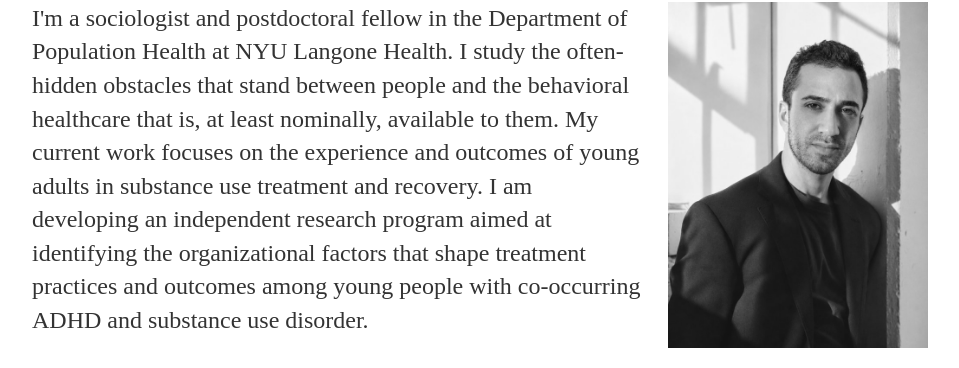
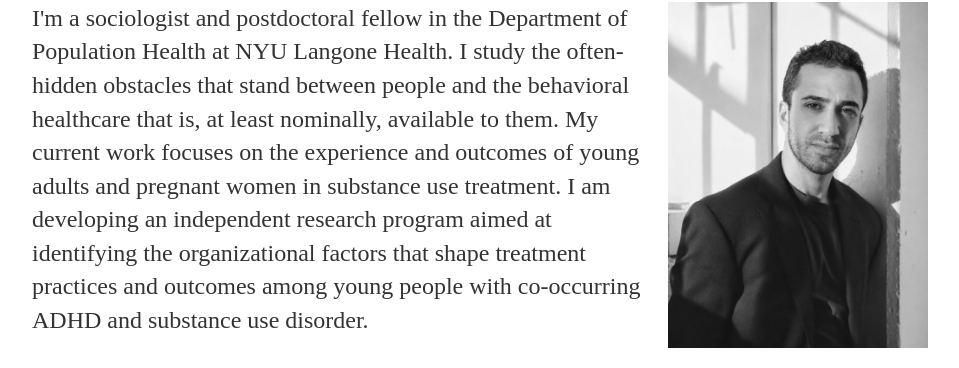
Before and after one commit to aja2182/aja2182.github.io, a Jekyll site: the page built from about/index.html, in a window 1280 px wide. Shown: the part 180-548 px from the top of the page, without its empty margins (160-1119 px from the left). Built offline with Jekyll 4.4.1, drawn with Linux system fonts in a browser that asks for light colours.

Commit message:
Add pregnant women to current work sentence
Co-Authored-By: Claude Opus 5.5 <noreply@anthropic.com>
Claude-Session: https://claude.ai/code/session_01UBGUuVKp8RBC6Hia74W8jU

```diff
--- a/about/index.html
+++ b/about/index.html
@@ -8,7 +8,7 @@ description: Josh Aleksanyan is a sociologist and postdoctoral fellow at NYU Lan
 
 <img src="/about/josh-aleksanyan.jpg" alt="Portrait of Josh Aleksanyan" class="portrait">
 
-<p>I'm a sociologist and postdoctoral fellow in the Department of Population Health at NYU Langone Health. I study the often-hidden obstacles that stand between people and the behavioral healthcare that is, at least nominally, available to them. My current work focuses on the experience and outcomes of young adults in substance use treatment and recovery. I am developing an independent research program aimed at identifying the organizational factors that shape treatment practices and outcomes among young people with co-occurring ADHD and substance use disorder.</p>
+<p>I'm a sociologist and postdoctoral fellow in the Department of Population Health at NYU Langone Health. I study the often-hidden obstacles that stand between people and the behavioral healthcare that is, at least nominally, available to them. My current work focuses on the experience and outcomes of young adults and pregnant women in substance use treatment. I am developing an independent research program aimed at identifying the organizational factors that shape treatment practices and outcomes among young people with co-occurring ADHD and substance use disorder.</p>
 
 <p>My work combines ethnography and interviews with large-scale administrative data, and has appeared in <i>Social Science &amp; Medicine</i>, <i>Ethnography</i>, <i>Stigma and Health</i>, <i>Journal of Addiction Medicine</i>, <i>Harm Reduction Journal</i>, and <i>Obstetrics &amp; Gynecology</i>.</p>
 
```
